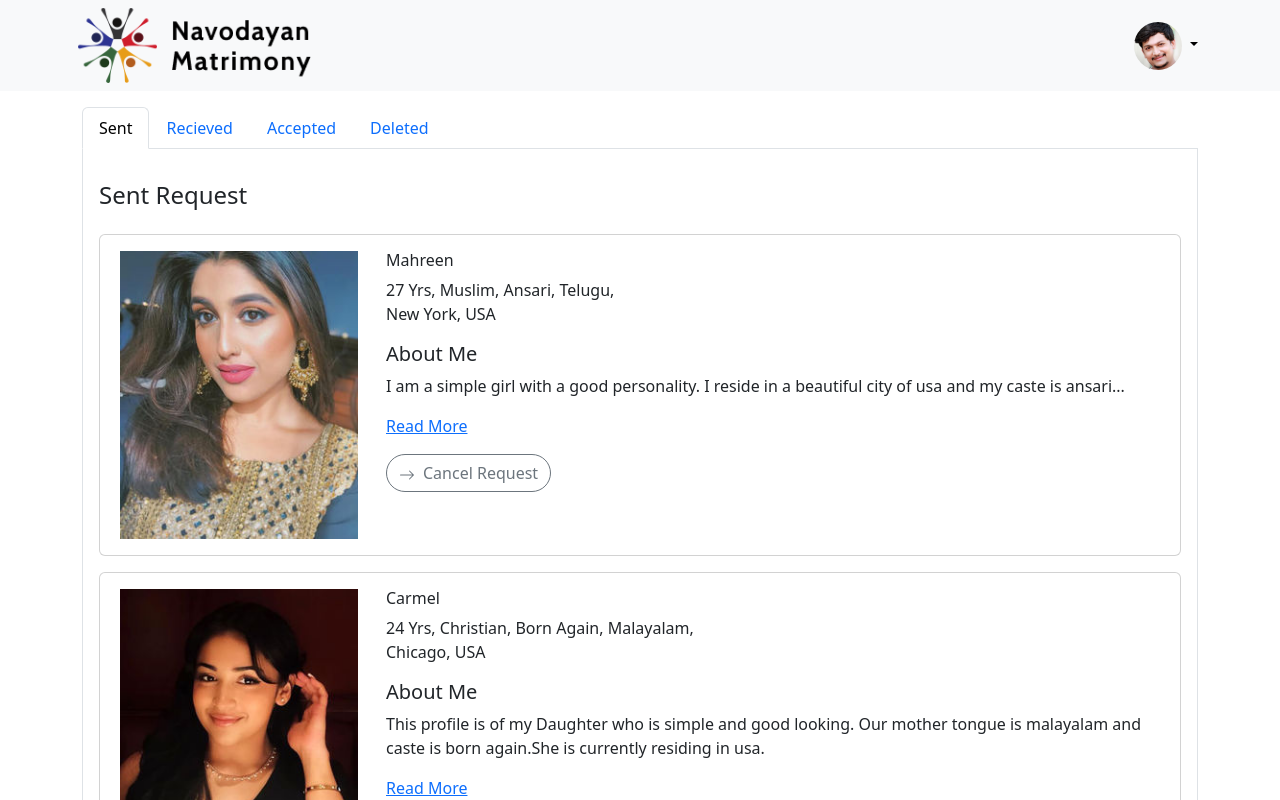
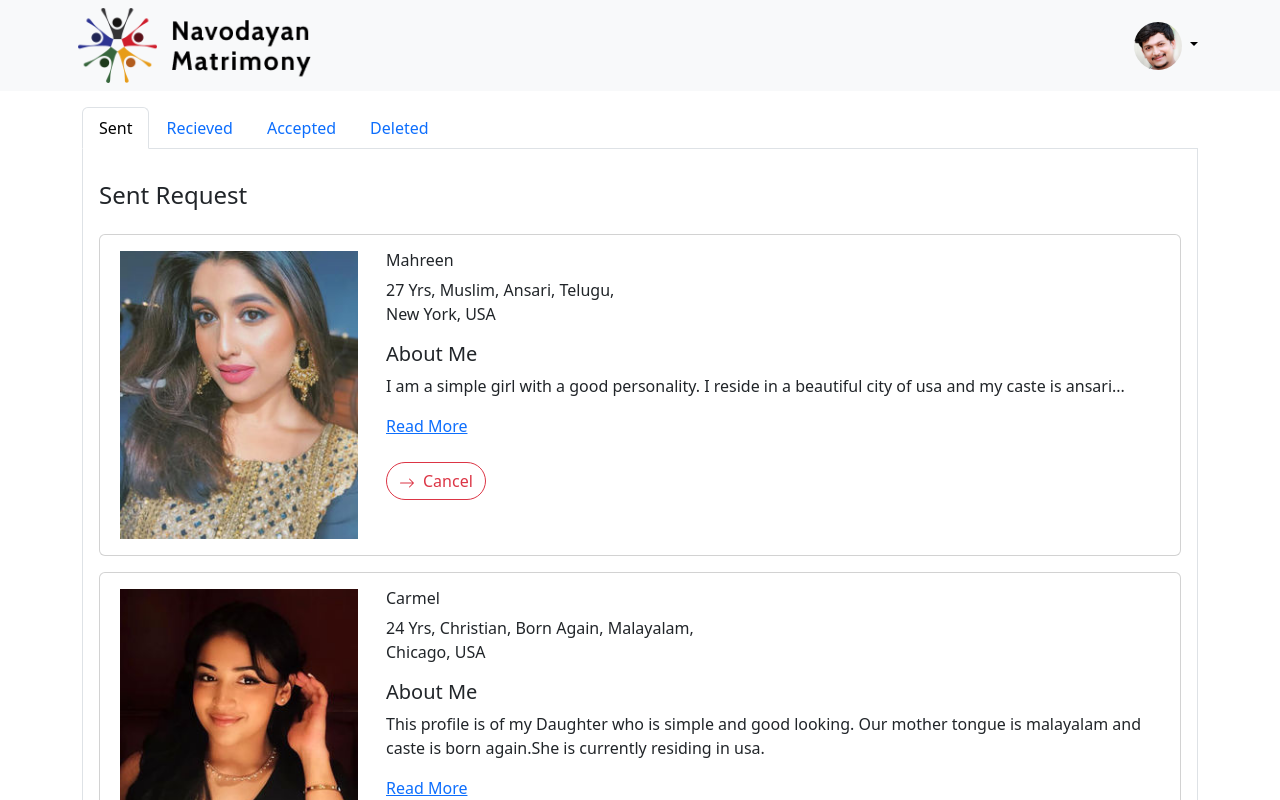
Before and after one commit to rjayaramegowda/honalu-react, a React (Vite) app: page / in a window 1280 px wide. Shown: the top 800 px of the page. Built offline with nearby package versions, Linux system fonts and the light colour scheme.

Commit message:
Dashboard buttons updated

```diff
--- a/src/features/counter/counterSlice.ts
+++ b/src/features/counter/counterSlice.ts
@@ -56,6 +56,11 @@ export const counterSlice = createAppSlice({
         state.dashboardData = [...action.payload]
       },
     ),
+    setDasboardActivePage: create.reducer(
+      (state, action: any) => {
+        state.dasboardActivePage = action.payload
+      },
+    ),
 
 
     // The function below is called a thunk and allows us to perform async logic. It
@@ -96,7 +101,7 @@ export const counterSlice = createAppSlice({
 })
 
 // Action creators are generated for each case reducer function.
-export const { decrement, increment, incrementByAmount, incrementAsync, sortByAge, filterDashbaordData } =
+export const { decrement, increment, incrementByAmount, incrementAsync, sortByAge, filterDashbaordData, setDasboardActivePage } =
   counterSlice.actions
 
 // Selectors returned by `slice.selectors` take the root state as their first argument.
--- a/src/pages/Dashboard.tsx
+++ b/src/pages/Dashboard.tsx
@@ -6,6 +6,7 @@ import {
   selectResultData,
   filterDashbaordData,
   selectDasboardActivePage,
+  setDasboardActivePage,
 } from "../features/counter/counterSlice";
 import { Profile } from "../models/profile.model";
 
@@ -34,6 +35,7 @@ const Dashboard = () => {
     activeRef.current = string;
     applyFilter();
     setActiveTab(string);
+    dispatch(setDasboardActivePage(string));
   }
 
   useEffect(() => {
--- a/src/pages/ProfileCard2.tsx
+++ b/src/pages/ProfileCard2.tsx
@@ -1,8 +1,19 @@
-import React from "react";
+import React, { useState } from "react";
 import PropTypes, { any } from "prop-types";
 import { Profile } from "../models/profile.model";
+import { selectDasboardActivePage } from "../features/counter/counterSlice";
+import { useAppSelector } from "../app/hooks";
 
 const ProfileCard2 = (props: { vo: Profile | null | undefined }) => {
+  const [activeTab, setActiveTab] = useState(
+    useAppSelector(selectDasboardActivePage)
+  );
+
+  const showCancelBtn = activeTab !== "Deleted" ? true : false;
+  const showAcceptBtn = activeTab === "Recieved" ? true : false;
+  const showContactBtn = activeTab === "Accepted" ? true : false;
+  const showConnectBtn = activeTab === "Deleted" ? true : false;
+
   return (
     <div className="card mb-3">
       <div className="row g-0">
@@ -26,13 +37,23 @@ const ProfileCard2 = (props: { vo: Profile | null | undefined }) => {
             <p className="card-text d-none d-md-block">
               {props.vo?.trait.about_me}
             </p>
+
+            <p className={showConnectBtn ? "alert alert-danger" : "d-none"}>
+              She Declined your Invitation. This member cannot be contacted.
+            </p>
+
             <p className=" d-none d-md-block">
               <a className="link-underline-primary " href="./profile.html">
                 Read More
               </a>
             </p>
+
             <button
-              className="btn btn-outline-secondary rounded-pill"
+              className={
+                showAcceptBtn
+                  ? "btn btn-success rounded-pill mt-2 me-3"
+                  : "d-none"
+              }
               type="button"
             >
               <svg
@@ -48,7 +69,79 @@ const ProfileCard2 = (props: { vo: Profile | null | undefined }) => {
                   d="M1 8a.5.5 0 0 1 .5-.5h11.793l-3.147-3.146a.5.5 0 0 1 .708-.708l4 4a.5.5 0 0 1 0 .708l-4 4a.5.5 0 0 1-.708-.708L13.293 8.5H1.5A.5.5 0 0 1 1 8"
                 />
               </svg>
-              Cancel Request
+              Accept
+            </button>
+
+            <button
+              className={
+                showContactBtn
+                  ? "btn btn-success rounded-pill mt-2 me-3"
+                  : "d-none"
+              }
+              type="button"
+            >
+              <svg
+                xmlns="http://www.w3.org/2000/svg"
+                width={16}
+                height={16}
+                fill="currentColor"
+                className="bi bi-arrow-right me-2"
+                viewBox="0 0 16 16"
+              >
+                <path
+                  fillRule="evenodd"
+                  d="M1 8a.5.5 0 0 1 .5-.5h11.793l-3.147-3.146a.5.5 0 0 1 .708-.708l4 4a.5.5 0 0 1 0 .708l-4 4a.5.5 0 0 1-.708-.708L13.293 8.5H1.5A.5.5 0 0 1 1 8"
+                />
+              </svg>
+              Contact
+            </button>
+
+            <button
+              className={
+                showConnectBtn
+                  ? "btn btn-success rounded-pill mt-2 me-3"
+                  : "d-none"
+              }
+              type="button"
+            >
+              <svg
+                xmlns="http://www.w3.org/2000/svg"
+                width={16}
+                height={16}
+                fill="currentColor"
+                className="bi bi-arrow-right me-2"
+                viewBox="0 0 16 16"
+              >
+                <path
+                  fillRule="evenodd"
+                  d="M1 8a.5.5 0 0 1 .5-.5h11.793l-3.147-3.146a.5.5 0 0 1 .708-.708l4 4a.5.5 0 0 1 0 .708l-4 4a.5.5 0 0 1-.708-.708L13.293 8.5H1.5A.5.5 0 0 1 1 8"
+                />
+              </svg>
+              Connect
+            </button>
+
+            <button
+              className={
+                showCancelBtn
+                  ? "btn btn-outline-danger rounded-pill mt-2 me-3"
+                  : "d-none"
+              }
+              type="button"
+            >
+              <svg
+                xmlns="http://www.w3.org/2000/svg"
+                width={16}
+                height={16}
+                fill="currentColor"
+                className="bi bi-arrow-right me-2"
+                viewBox="0 0 16 16"
+              >
+                <path
+                  fillRule="evenodd"
+                  d="M1 8a.5.5 0 0 1 .5-.5h11.793l-3.147-3.146a.5.5 0 0 1 .708-.708l4 4a.5.5 0 0 1 0 .708l-4 4a.5.5 0 0 1-.708-.708L13.293 8.5H1.5A.5.5 0 0 1 1 8"
+                />
+              </svg>
+              Cancel
             </button>
           </div>
         </div>
```
